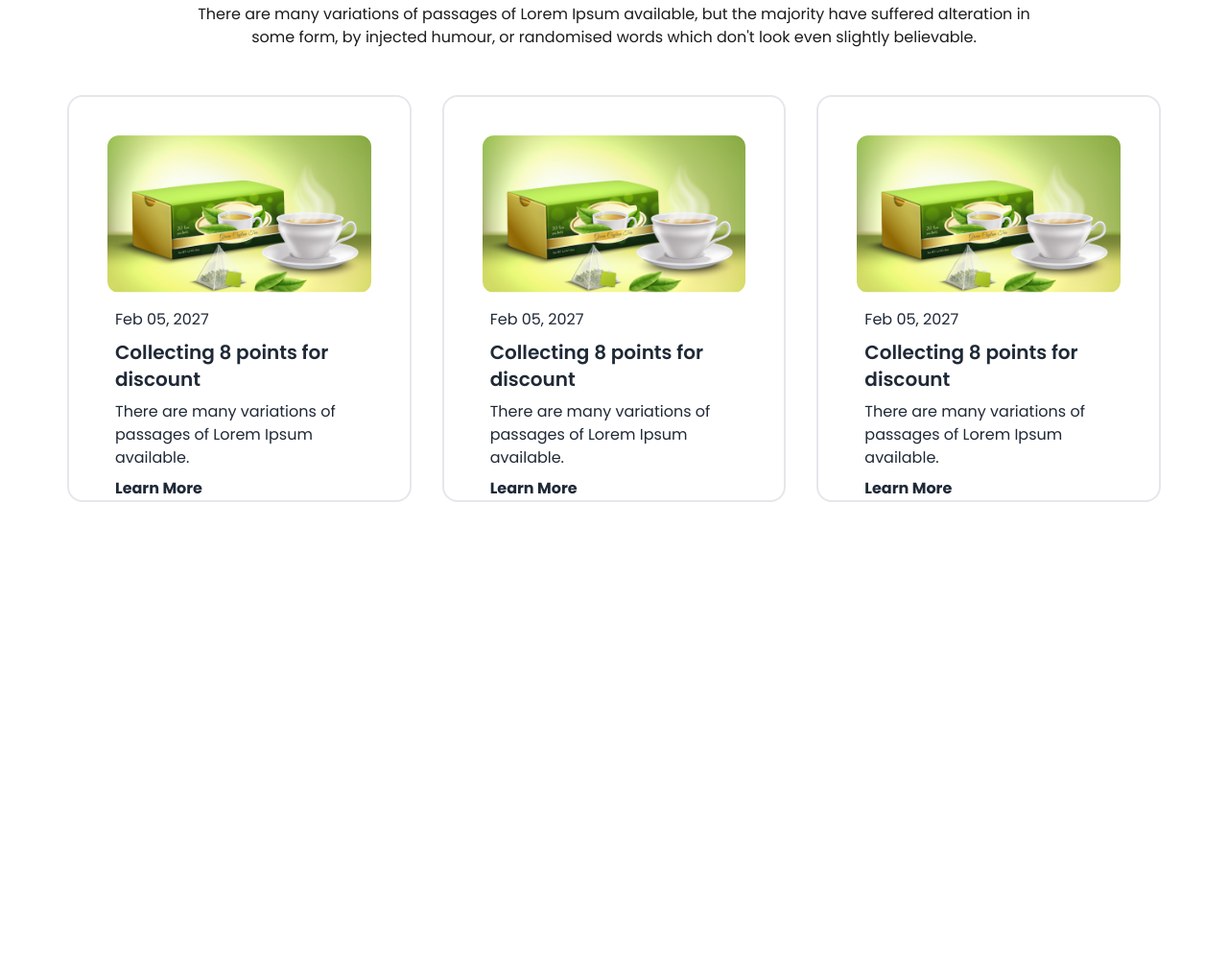
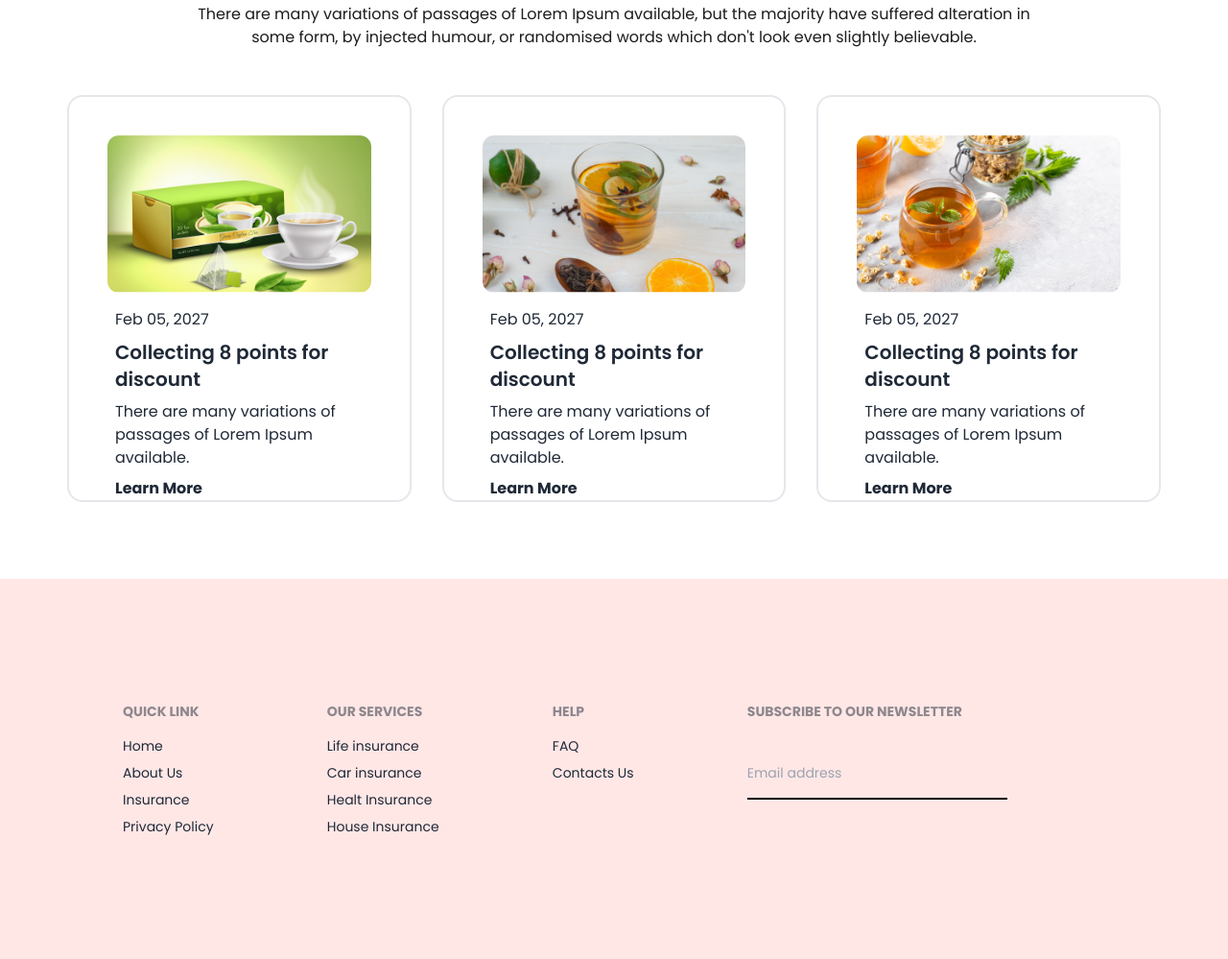
Before and after one commit to majharul0143/tea-house, a plain HTML site: page index.html in a window 1280 px wide. Shown: the part 2647-3646 px from the top of the page at 96% size. Before the commit the page ends 3170 px from the top, so only its background shows below. Drawn offline with nearby package versions, Linux system fonts and the light colour scheme.

Commit message:
complete footer

```diff
--- a/index.html
+++ b/index.html
@@ -170,7 +170,7 @@
                   </div>
                   <div class="card bg-base-100 border-2">
                     <figure class="px-10 pt-10">
-                      <img src="./images/news-1.png" alt="Shoes" class="rounded-xl" />
+                      <img src="./images/news-2.png" alt="Shoes" class="rounded-xl" />
                     </figure>
                     <div class="text-start px-12 space-y-2">
                         <p class="text-start text-base mt-4">Feb 05, 2027</p>
@@ -181,7 +181,7 @@
                   </div>
                   <div class="card bg-base-100 border-2">
                     <figure class="px-10 pt-10">
-                      <img src="./images/news-1.png" alt="Shoes" class="rounded-xl" />
+                      <img src="./images/news-3.png" alt="Shoes" class="rounded-xl" />
                     </figure>
                     <div class="text-start px-12 space-y-2">
                         <p class="text-start text-base mt-4">Feb 05, 2027</p>
@@ -193,6 +193,32 @@
             </div>
         </section>
     </main>
-    <footer></footer>
+
+        <footer class="footer p-32 mt-20 bg-[#ffe7e6] text-base-content ">
+            <div>
+              <span class="footer-title">Quick Link</span>
+              <a class="link link-hover">Home </a>
+              <a class="link link-hover">About Us</a>
+              <a class="link link-hover">Insurance</a>
+              <a class="link link-hover">Privacy Policy</a>
+            </div>
+            <div>
+              <span class="footer-title">Our Services</span>
+              <a class="link link-hover">Life insurance</a>
+              <a class="link link-hover">Car insurance</a>
+              <a class="link link-hover">Healt Insurance</a>
+              <a class="link link-hover">House Insurance</a>
+            </div>
+            <div>
+              <span class="footer-title">Help</span>
+              <a class="link link-hover">FAQ</a>
+              <a class="link link-hover">Contacts Us</a>
+            </div>
+            <div>
+              <span class="footer-title">subscribe to our Newsletter</span> <br>
+              <input class="border-b-2 border-black bg-transparent border-t-0 pb-4" type="email" placeholder="Email address">
+
+            </div>
+          </footer>
 </body>
 </html>
```
